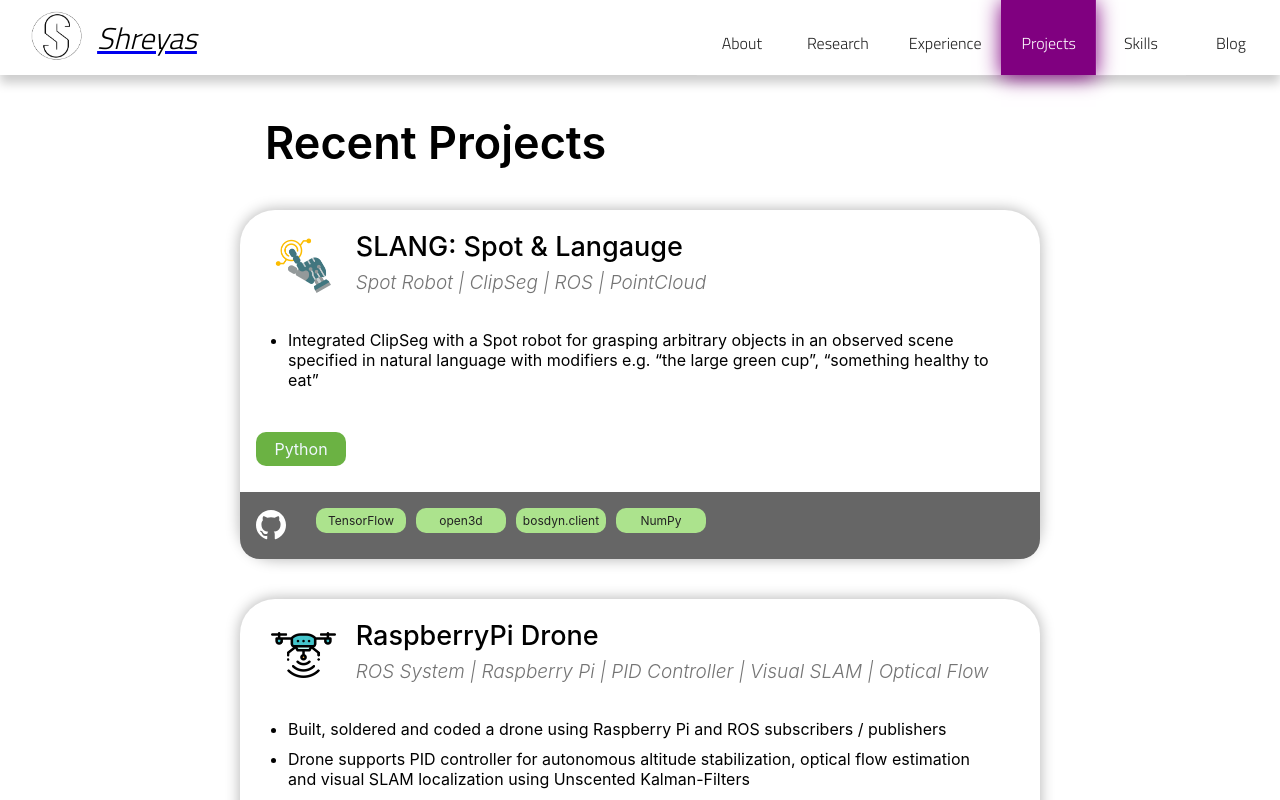
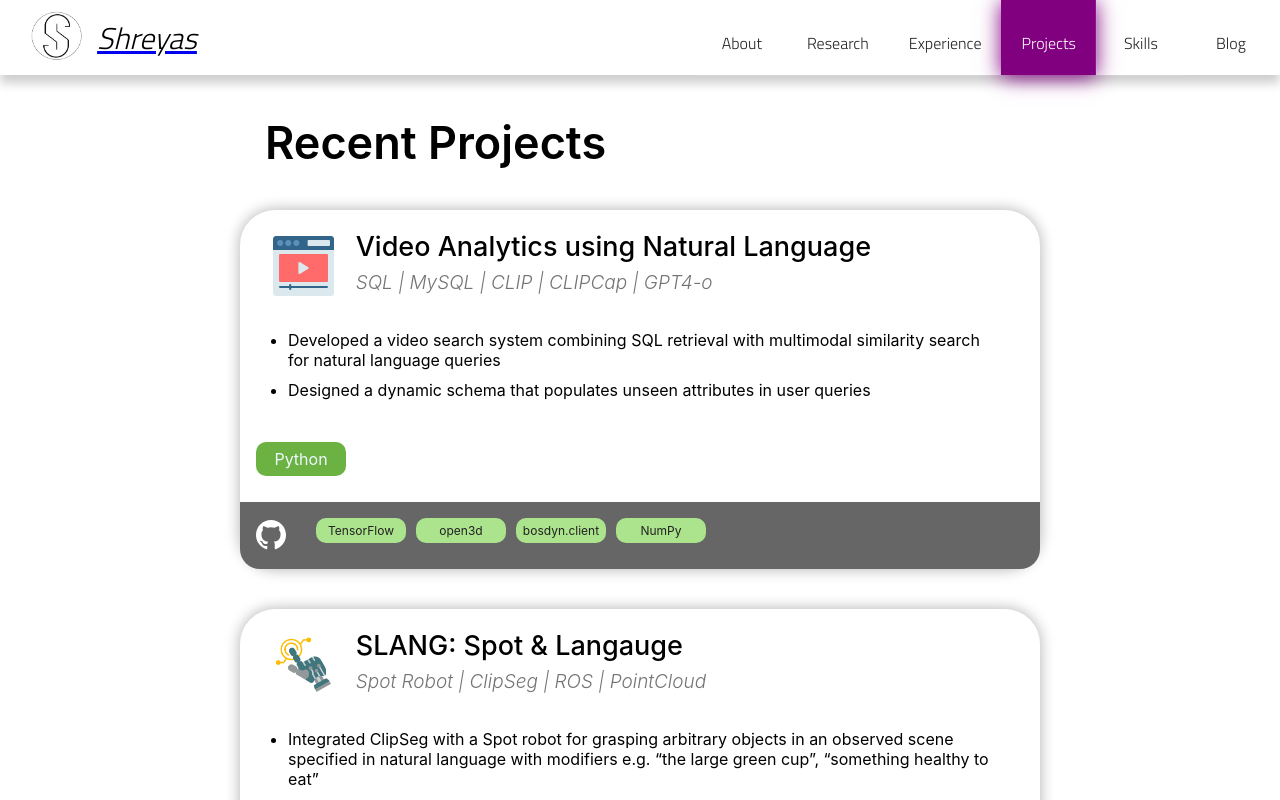
Before and after one commit to ShreyasRaman-01/ShreyasRaman, a React (Create React App) app: page /projects in a window 1280 px wide. Shown: the top 800 px of the page. Built offline with nearby package versions, Linux system fonts and the light colour scheme.

Commit message:
new projects Spring 2025 + better research descriptions

```diff
--- a/src/components/Projects/index.tsx
+++ b/src/components/Projects/index.tsx
@@ -210,6 +210,16 @@ const FILTERS: Array<Filters> = [
 
 const PROJECT_DETAILS:  Array<ProjectDetails> = [
   {
+    icon_path: "media/video_db.png",
+    alt_name:"VideoDB",
+    name: "Video Analytics using Natural Language",
+    catchphrase: "SQL | MySQL | CLIP | CLIPCap | GPT4-o",
+    bulletpoints: ['Developed a video search system combining SQL retrieval with multimodal similarity search for natural language queries', 'Designed a dynamic schema that populates unseen attributes in user queries'],
+    github_link: "https://www.github.com",
+    languages:[FILTERS[0]],
+    packages:[PACKAGES[2],PACKAGES[31],PACKAGES[32],PACKAGES[0]]
+  },
+  {
     icon_path: "media/slang_icon.png",
     alt_name:"SLANG",
     name: "SLANG: Spot & Langauge",
--- a/src/components/Research/ResearchBox.css
+++ b/src/components/Research/ResearchBox.css
@@ -30,10 +30,17 @@
 
 .subtitle {
   font-weight: 300;
-  font-size: 1.9rem;
+  font-size: 1.4rem;
   font-style: italic;
   margin-top: 0.8rem;
   color: #747474;
+}
+
+.subtitle {
+  font-weight: 300;
+  font-size: 1.0rem;
+  margin-top: 0.8rem;
+  color: black;
 }
 
 .research-content {
--- a/src/components/Research/ResearchBox.tsx
+++ b/src/components/Research/ResearchBox.tsx
@@ -25,13 +25,13 @@ interface Props {
   alt_icon_name: string;
   name: string;
   catchphrase: string;
-  // description: Array<string>;
+  description: Array<string>;
   github_link: string;
 }
 
 
 //Research Box class containing all the elements for a single research box
-const ResearchBox: React.FC<Props> = ({submission_links, filters, icon, alt_icon_name, name, catchphrase, github_link }) => {
+const ResearchBox: React.FC<Props> = ({submission_links, filters, icon, alt_icon_name, name, catchphrase, description, github_link }) => {
   const [selectedPackages] = useState<Array<Filters>>([]);
   const [selectedFilters] = useState<Array<Filters>>([]);
 
@@ -43,6 +43,7 @@ const ResearchBox: React.FC<Props> = ({submission_links, filters, icon, alt_icon
         <h3>
           <span className="title">{name}</span>
           <span className="subtitle">{catchphrase}</span>
+          <span className="description">{description}</span>
         </h3>
       </div>
 
--- a/src/components/Research/index.tsx
+++ b/src/components/Research/index.tsx
@@ -7,7 +7,7 @@ interface ResearchDetails{
   alt_name:string;
   name: string;
   catchphrase: string;
-  // bulletpoints: Array<string>;
+  description: string;
   github_link: string;
   submission_links: Array<LinkFilters>;
   topics_and_libraries: Array<Filters>;
@@ -384,7 +384,8 @@ const RESEARCH_DETAILS:  Array<ResearchDetails> = [
     icon_path: "media/skill_wrapper.png",
     alt_name: "Skill Wrapper",
     name: "Skill Wrapper: Skill Abstraction Using Foundation Models",
-    catchphrase: "Co-First Author | LEAP @ CoRL 2024, prepared for RSS 2025",
+    catchphrase: "Co-First Author | LEAP @ CoRL 2024",
+    description: "Try a picking up a box, observe when it works, learn!",
     github_link: "https://github.com",
     submission_links: [SUBMISSIONS[17], SUBMISSIONS[15]],
     topics_and_libraries: [TOPICS_LIBRARIES[3], TOPICS_LIBRARIES[4], TOPICS_LIBRARIES[13], TOPICS_LIBRARIES[14],TOPICS_LIBRARIES[33],TOPICS_LIBRARIES[34],TOPICS_LIBRARIES[35],TOPICS_LIBRARIES[36], TOPICS_LIBRARIES[37], TOPICS_LIBRARIES[31]]
@@ -393,8 +394,8 @@ const RESEARCH_DETAILS:  Array<ResearchDetails> = [
     icon_path: "media/disentangled_rep_icon.png",
     alt_name:"Disentangled Representations",
     name: "Learning Disentangled Representations for RL using Self-Supervised Learning",
-    catchphrase: "Co-Author | prepared for ICML 2025 ",
-    //bulletpoints: [ ],
+    catchphrase: "First-Author | prepared for ICML 2025 ",
+    description: "SSL for smarter and faster RL",
     github_link: "https://www.github.com",
     submission_links:[SUBMISSIONS[0],SUBMISSIONS[16]],
     topics_and_libraries:[TOPICS_LIBRARIES[24], TOPICS_LIBRARIES[11], TOPICS_LIBRARIES[23], TOPICS_LIBRARIES[31]]
@@ -404,6 +405,7 @@ const RESEARCH_DETAILS:  Array<ResearchDetails> = [
     alt_name: "LaNMP Dataset",
     name: "LaNMP: A Language-Conditioned Mobile Manipulation Benchmark for Autonomous Robots",
     catchphrase: "Co-Author | LangRob @ CoRL 2024, prepared for RAL 2024",
+    description: "Let's integrate vision, audio, LIDAR, language feedback for behavior cloning and see what happens!",
     github_link: "https://github.com/h2r/LaNPM-Dataset",
     submission_links: [updateLink(deepCopy(SUBMISSIONS[11]), 'https://lanmpdataset.github.io/'), SUBMISSIONS[14]],
     topics_and_libraries: [TOPICS_LIBRARIES[3], TOPICS_LIBRARIES[4], TOPICS_LIBRARIES[13], TOPICS_LIBRARIES[14], TOPICS_LIBRARIES[37],TOPICS_LIBRARIES[38], TOPICS_LIBRARIES[39]]
@@ -413,7 +415,7 @@ const RESEARCH_DETAILS:  Array<ResearchDetails> = [
     alt_name:"Dog Vision",
     name: "Categorizing the Visual Environment and Analyzing the Visual Attention of Dogs",
     catchphrase: "Co-Author | Karen T. Romer Undergraduate Teaching and Research Award | CV4Smalls @ WACV 2024 (First Author) & Animal Behavior (Co-Author)",
-    //bulletpoints: ['Led the Computer Vision branch of the project with the objective to track dog eye-fixations and correlate visual behavioral patterns of dogs','Sourced data sets of 35k+ images spanning 250k+ instances across 45 different classes and created a custom Mask-RCNN pipeline for transfer learning (across multiple GPUs)'],
+    description: "Seeing objects through a dog's eyes. Where does their attention go?",
     github_link: "https://github.com/Shreyas-S-Raman/dogvision-eyefixations",
     submission_links: [updateLink(deepCopy(SUBMISSIONS[0]), 'https://arxiv.org/abs/2311.11988'), SUBMISSIONS[5], SUBMISSIONS[6]],
     topics_and_libraries: [TOPICS_LIBRARIES[0],TOPICS_LIBRARIES[1],TOPICS_LIBRARIES[2], TOPICS_LIBRARIES[10], TOPICS_LIBRARIES[12], TOPICS_LIBRARIES[15], TOPICS_LIBRARIES[19]]
@@ -423,7 +425,7 @@ const RESEARCH_DETAILS:  Array<ResearchDetails> = [
     alt_name: "CAPE",
     name: "CAPE: Corrective Actions from Precondition Errors using Large Language Models",
     catchphrase: "First Author | LangRob @ CoRL 2023, ICRA 2024 | Honors Thesis",
-    //bulletpoints: [],
+    description: "LLM Planner + PDDL with Explicit Language Feedback",
     github_link: "https://github.com/Shreyas-S-Raman/corrective_actions_precondition_errors",
     submission_links: [updateLink(deepCopy(SUBMISSIONS[0]),"https://arxiv.org/abs/2211.09935"),updateLink(deepCopy(SUBMISSIONS[3]), 'https://openreview.net/forum?id=LW2YwzqKKP&nesting=2&sort=date-desc'), SUBMISSIONS[2], updateLink(deepCopy(SUBMISSIONS[4]), 'https://openreview.net/forum?id=cMDMRBe1TKs'), updateLink(deepCopy(SUBMISSIONS[11]),'https://shreyas-s-raman.github.io/CAPE/')],
     topics_and_libraries: [TOPICS_LIBRARIES[3], TOPICS_LIBRARIES[4], TOPICS_LIBRARIES[13], TOPICS_LIBRARIES[14], TOPICS_LIBRARIES[16], TOPICS_LIBRARIES[18], TOPICS_LIBRARIES[21], TOPICS_LIBRARIES[26], TOPICS_LIBRARIES[30], TOPICS_LIBRARIES[32]]
@@ -433,7 +435,7 @@ const RESEARCH_DETAILS:  Array<ResearchDetails> = [
     alt_name: "safety_chip_icon",
     name: "Plug in The Safety Chip: Enforcing Constraints for LLM-driven Robot Agents",
     catchphrase: "Co-Author | LangRob @ CoRL, ICRA 2024",
-    //bulletpoints: [],
+    description: "Safety First! For when I want my robot to obey any LTL-specified behavior constraints I give them atop my PDDL planners",
     github_link: "https://github.com/YzyLmc/ltl_safety",
     submission_links: [updateLink(deepCopy(SUBMISSIONS[0]),'https://arxiv.org/abs/2309.09919'), updateLink(deepCopy(SUBMISSIONS[3]), 'https://openreview.net/forum?id=INvxF4iQ34&nesting=2&sort=date-desc'), SUBMISSIONS[2], updateLink(deepCopy(SUBMISSIONS[11]), 'https://yzylmc.github.io/safety-chip/')],
     topics_and_libraries: [TOPICS_LIBRARIES[3], TOPICS_LIBRARIES[4], TOPICS_LIBRARIES[13], TOPICS_LIBRARIES[14], TOPICS_LIBRARIES[16], TOPICS_LIBRARIES[18], TOPICS_LIBRARIES[21], TOPICS_LIBRARIES[22], TOPICS_LIBRARIES[26], TOPICS_LIBRARIES[30]]
@@ -443,7 +445,7 @@ const RESEARCH_DETAILS:  Array<ResearchDetails> = [
     alt_name: "Tiered Rewards",
     name: "Tiered Reward Functions: Specifying and Fast Learning of Desired Behavior",
     catchphrase: "Co-Author | RLC 2024",
-    //bulletpoints: [ ],
+    description: "Who doesn’t love getting dense rewards for incrementally better behavior?",
     github_link: "https://github.com/zhouzypaul/tiered-reward",
     submission_links: [SUBMISSIONS[0], SUBMISSIONS[12], updateLink(deepCopy(SUBMISSIONS[11]), 'https://zhouzypaul.github.io/tiered_reward/')],
     topics_and_libraries: [TOPICS_LIBRARIES[11],TOPICS_LIBRARIES[24], TOPICS_LIBRARIES[25]]
@@ -453,7 +455,7 @@ const RESEARCH_DETAILS:  Array<ResearchDetails> = [
     alt_name: "Cardiac Arrest",
     name: "Development of a CNN for GPD Classification in Cardiac Arrest Patients",
     catchphrase: "Acknowledgement | Brown University Archive",
-    //bulletpoints: [],
+    description: "Let's predict onset of cardiac arrest before they happen!",
     github_link: "https://github.com/syphongha/eeg_research_code_main",
     submission_links: [SUBMISSIONS[8]],
     topics_and_libraries: [TOPICS_LIBRARIES[2], TOPICS_LIBRARIES[7], TOPICS_LIBRARIES[27], TOPICS_LIBRARIES[28]]
@@ -463,7 +465,7 @@ const RESEARCH_DETAILS:  Array<ResearchDetails> = [
     alt_name: "Hierarchical Planning",
     name: "You Knew What I Meant: Improving HRC of Hierarchical Planning through LLMs",
     catchphrase: "Co-Author | ASPIRE HSEF 2024",
-    //bulletpoints: [],
+    description: "Prompting can make the world of a difference for LLM Planners",
     github_link: "https://www.github.com",
     submission_links: [updateLink(deepCopy(SUBMISSIONS[18]), 'https://hfesam2024.conference-program.com/presentation/?id=POS259&sess=sess108')],
     topics_and_libraries: [TOPICS_LIBRARIES[18],TOPICS_LIBRARIES[21], TOPICS_LIBRARIES[26], TOPICS_LIBRARIES[29], TOPICS_LIBRARIES[30], TOPICS_LIBRARIES[32]]
@@ -473,7 +475,7 @@ const RESEARCH_DETAILS:  Array<ResearchDetails> = [
     alt_name: "Image Editing",
     name: "Visual-language embeddings with improved latent semantics for image editing",
     catchphrase: "Co-Author | In Preparation for ICML 2025",
-    //bulletpoints: [],
+    description: "King + Woman = Queen but for image embeddings in language",
     github_link: "https://github.com/dmayo/image-cap",
     submission_links: [SUBMISSIONS[16]],
     topics_and_libraries: [TOPICS_LIBRARIES[1], TOPICS_LIBRARIES[12], TOPICS_LIBRARIES[13],TOPICS_LIBRARIES[14], TOPICS_LIBRARIES[18], TOPICS_LIBRARIES[31]]
@@ -485,6 +487,7 @@ const RESEARCH_DETAILS:  Array<ResearchDetails> = [
     alt_name: "ReCap",
     name: "RECAP: Reconstructing Images for Caption Evaluation",
     catchphrase: "Co-Author | Brown University Archive",
+    description: "Captions are langauge abstractions of images. Let's evaluate them by reconstructing images",
     github_link: "https://github.com/anc2001/recap",
     submission_links: [updateLink(deepCopy(SUBMISSIONS[8]), "https://cs.brown.edu/media/filer_public/1f/75/1f75f7f7-836d-4baa-83c6-6d4c14dc71ca/changadrian_feuchtsheridan_ramanshreyas_sundara.pdf")],
     topics_and_libraries:[TOPICS_LIBRARIES[12], TOPICS_LIBRARIES[13], TOPICS_LIBRARIES[14], TOPICS_LIBRARIES[24], TOPICS_LIBRARIES[31]]
```
Also changed, not shown: public/media/video_db.png (added).
